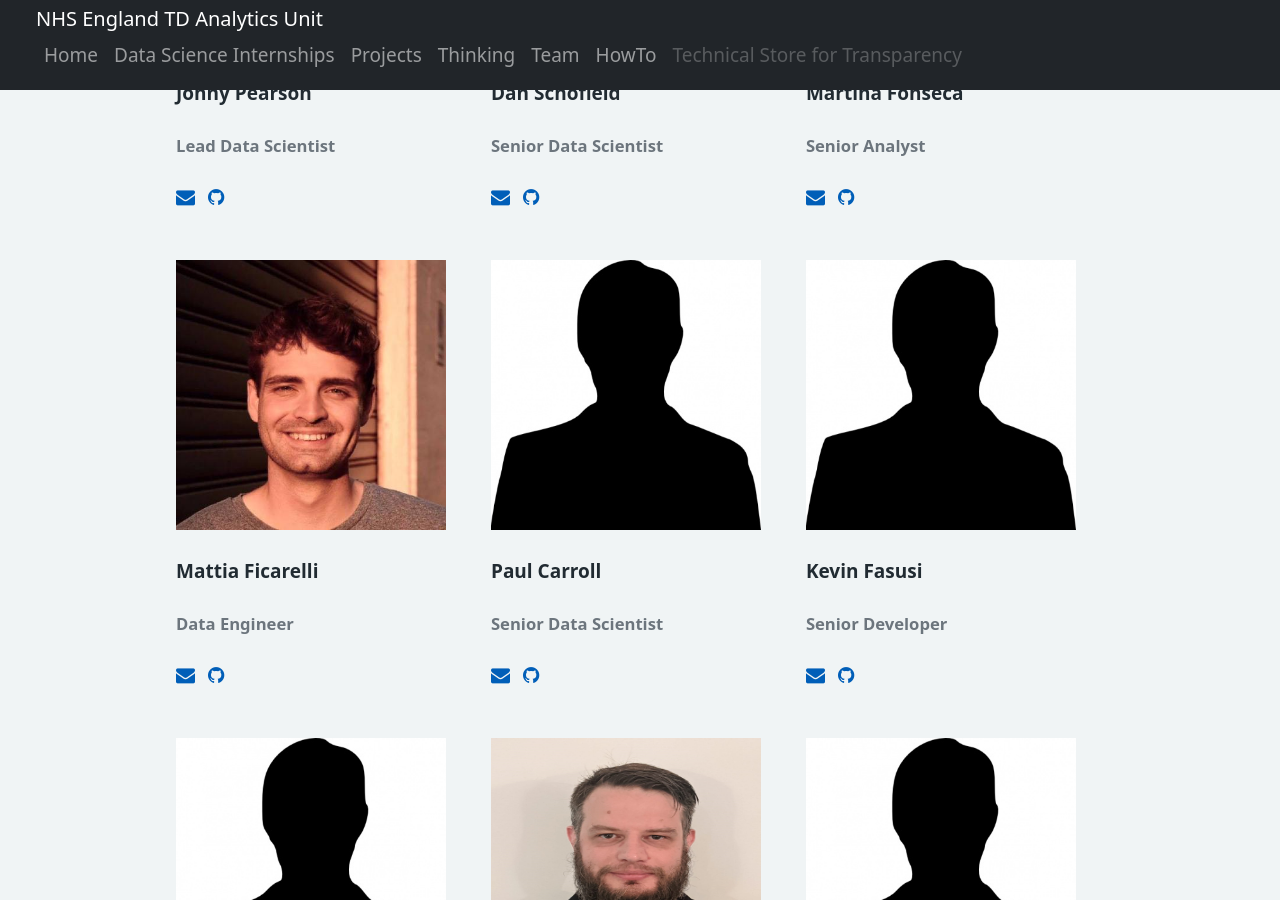
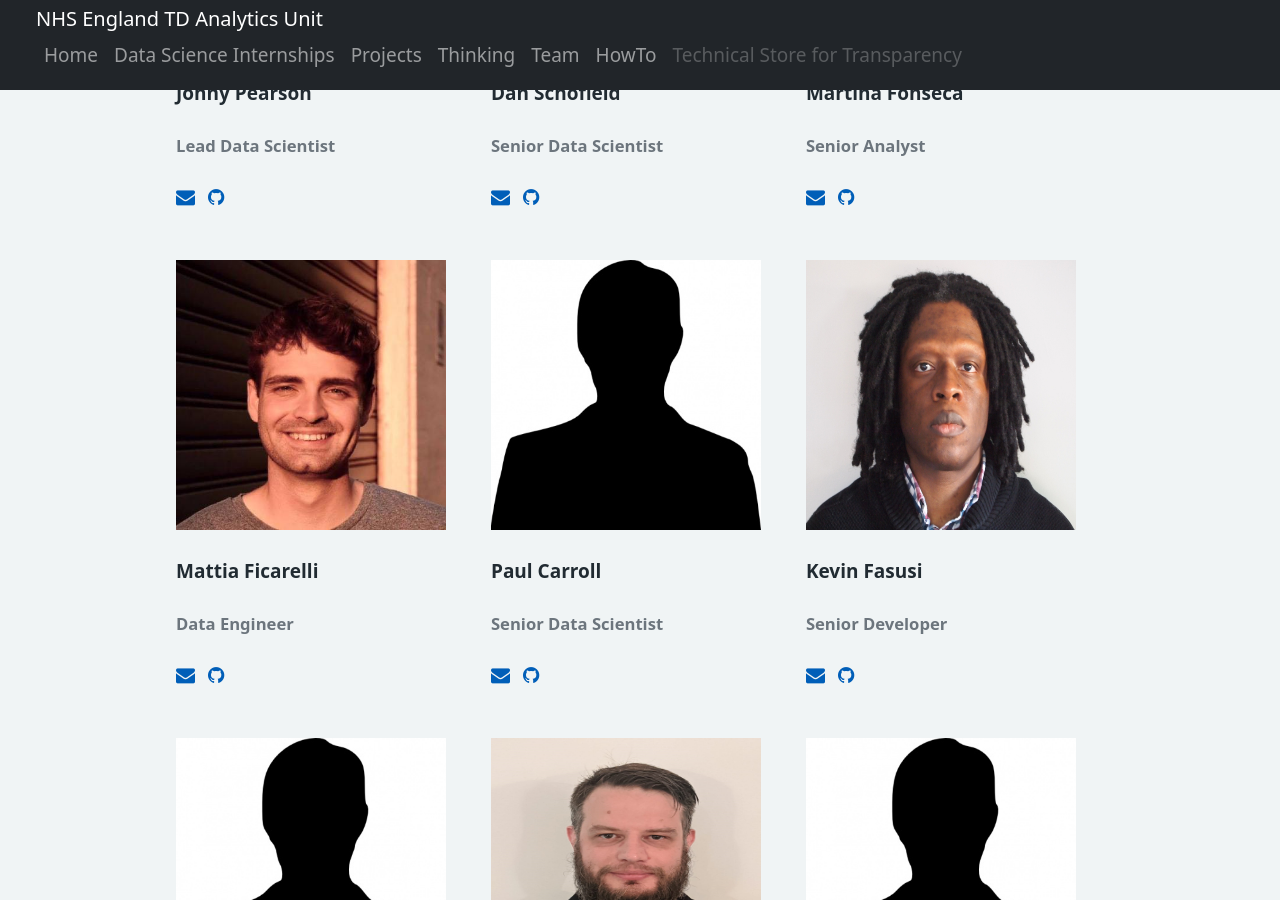
Before and after one commit to nhsx/AnalyticsUnit, a Jekyll site: the page built from content/team.md, in a window 1280 px wide and 900 px high, scrolled down 676 px. Built offline with Jekyll 4.4.1, drawn with Linux system fonts in a browser that asks for light colours.

Commit message:
added kevin to team

```diff
--- a/_data/team.yml
+++ b/_data/team.yml
@@ -30,8 +30,8 @@
 
 - name: Kevin Fasusi
   role: Senior Developer
-  image: assets/img/staff/Anon.jpg # Can be external link
-  email: kevin.fasusi@nhsx.nhs.uk
+  image: assets/img/staff/KevinFasusi.jpg # Can be external link
+  email: kevin.fasusi@nhs.net
   github: KevinFasusi
 
 - name: Arouba Zubair
```
Also changed, not shown: assets/img/staff/KevinFasusi.JPG (added).
